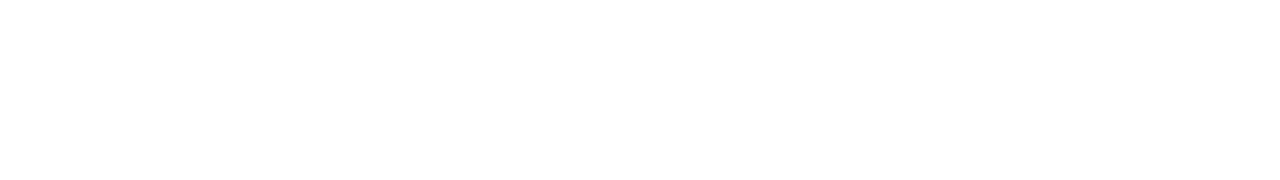
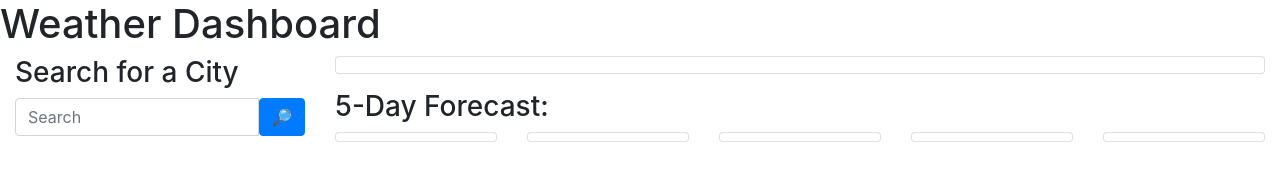
Before and after one commit to sali6798/weather-dashboard, a plain HTML site: page index.html in a window 1280 px wide. Drawn offline with nearby package versions, Linux system fonts and the light colour scheme.

Commit message:
completed static layout

```diff
--- a/index.html
+++ b/index.html
@@ -8,10 +8,66 @@
     <link rel="stylesheet" href="style.css">
 </head>
 <body>
+    <header>
+        <h1>Weather Dashboard</h1>
+    </header>
+    <div class="container-fluid">
+        <div class="row">
+            <div class="col-md-3">
+                <!-- holds search input -->
+                <div class="row">
+                    <div class="col-12">
+                        <h3>Search for a City</h3>
+                        <form class="form-inline input-group my-2">
+                            <input class="form-control" type="search" placeholder="Search" aria-label="Search">
+                            <button id="search" class="btn btn-primary" type="submit">&#128270;</button>
+                        </form>
+                    </div>
+                </div>
+                <!-- search history list -->
+                <div class="row">
+                    <div class="col-12">
+                        <ul class="list-group input-group mb-2"></ul>
+                    </div>
+                </div>
+            </div>
+            <!-- hide this div initially -->
+            <div class="col-md-9 hide">
+                <!-- container where the current forecast information will be -->
+                <div class="row">
+                    <div class="col-12">
+                        <div class="card current-forecast p-2 pl-4"></div>
+                    </div>
+                </div>
+                <div class="row mt-3">
+                    <div class="col-12">
+                        <h3>5-Day Forecast:</h3>
+                    </div>
+                </div>
+                <!-- container for the 5 day forecast  -->
+                <div class="row">
+                    <div class="col-md">
+                        <div class="card daily pt-2 mb-2"></div>
+                    </div>
+                    <div class="col-md">
+                        <div class="card daily pt-2 mb-2"></div>
+                    </div>
+                    <div class="col-md">
+                        <div class="card daily pt-2 mb-2"></div>
+                    </div>
+                    <div class="col-md">
+                        <div class="card daily pt-2 mb-2"></div>
+                    </div>
+                    <div class="col-md">
+                        <div class="card daily pt-2 mb-2"></div>
+                    </div>
+                </div>
 
+            </div>
+        </div>
+    </div>
+
+    <script src="https://code.jquery.com/jquery-3.4.1.min.js" integrity="sha256-CSXorXvZcTkaix6Yvo6HppcZGetbYMGWSFlBw8HfCJo=" crossorigin="anonymous"></script>
     <script src="script.js"></script>
-    <script src="https://code.jquery.com/jquery-3.4.1.min.js" integrity="sha256-CSXorXvZcTkaix6Yvo6HppcZGetbYMGWSFlBw8HfCJo=" crossorigin="anonymous"></script>
-    <script src="https://cdn.jsdelivr.net/npm/popper.js@1.16.0/dist/umd/popper.min.js" integrity="sha384-Q6E9RHvbIyZFJoft+2mJbHaEWldlvI9IOYy5n3zV9zzTtmI3UksdQRVvoxMfooAo" crossorigin="anonymous"></script>
-    <script src="https://stackpath.bootstrapcdn.com/bootstrap/4.4.1/js/bootstrap.min.js" integrity="sha384-wfSDF2E50Y2D1uUdj0O3uMBJnjuUD4Ih7YwaYd1iqfktj0Uod8GCExl3Og8ifwB6" crossorigin="anonymous"></script>
 </body>
 </html>
```
